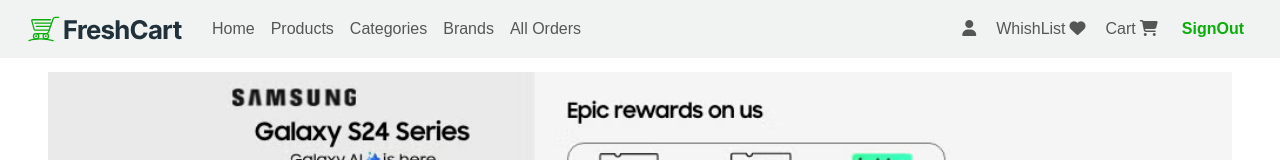
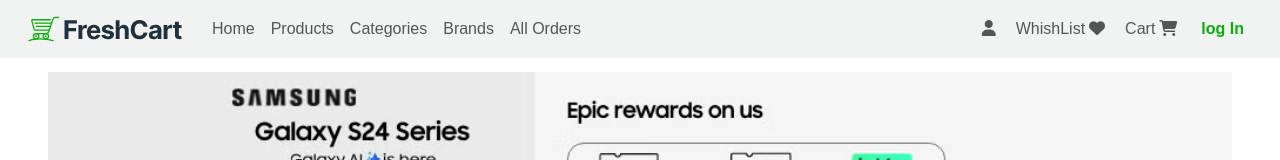
Before and after one commit to Ahmed79723/E-commerce-FreshCart, a React (Create React App) app: page / in a window 1280 px wide. Shown: the top 160 px of the page. Built offline with nearby package versions, Linux system fonts and the light colour scheme; no server answers; a web font is replaced by a local one.

Commit message:
Third Commit

```diff
--- a/src/Components/Navbar/Navbar.jsx
+++ b/src/Components/Navbar/Navbar.jsx
@@ -108,7 +108,7 @@
               </li>
               <li>
                 <NavLink className="nav-link" onClick={signOut}>
-                  SignOut
+                  {localStorage.getItem("tkn") ? "SignOut" : "log In"}
                 </NavLink>
               </li>
             </ul>
```
